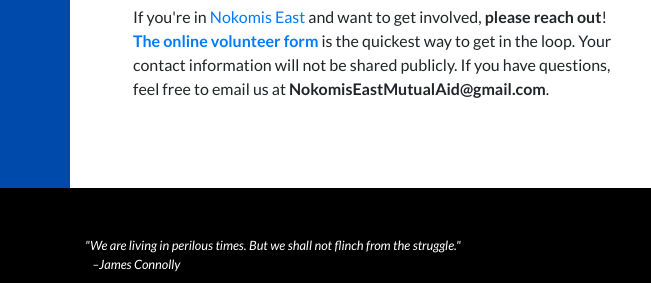
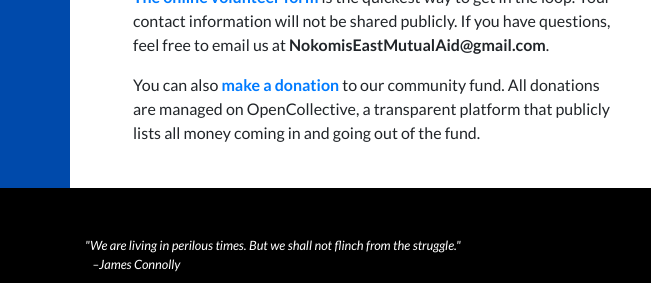
Before and after one commit to rabdill/nema, a plain HTML site: page index.html in a window 1280 px wide. Shown: the part 1799-2082 px from the top of the page, 0-651 px from the left. Drawn offline with Linux system fonts and the light colour scheme; grey boxes are pictures that could not be loaded.

Commit message:
OpenCollective

```diff
--- a/index.html
+++ b/index.html
@@ -107,7 +107,7 @@
               <h2 class="display-4">Volunteer!</h2>
               <p>If you're in <a href="http://nokomiseast.org/wp-content/uploads/2015/12/NENA-Map-Large1-800x538.jpg">Nokomis East</a> and want to get involved, <strong>please reach out</strong>! <strong><a href="https://airtable.com/shrsmOKr9FKlGP44T" target="_blank">The online volunteer form</a></strong> is the quickest way to get in the loop. Your contact information will not be shared publicly. If you have questions, feel free to email us at <strong>NokomisEastMutualAid@gmail.com</strong>.</p>
 
-              <!--<p>You can also <a href="https://opencollective.com/nokomiseastmutualaid">make a <strong>tax-deductible donation</strong></a> to Nokomis East Mutual Aid on OpenCollective, a transparent platform where we publicly list all money coming in and going out of the group.</p>-->
+              <p>You can also <strong><a href="https://opencollective.com/nokomiseastmutualaid">make a donation</a></strong> to our community fund. All donations are managed on OpenCollective, a transparent platform that publicly lists all money coming in and going out of the fund.</p>
             </div>
           </div>
         </div>
```
